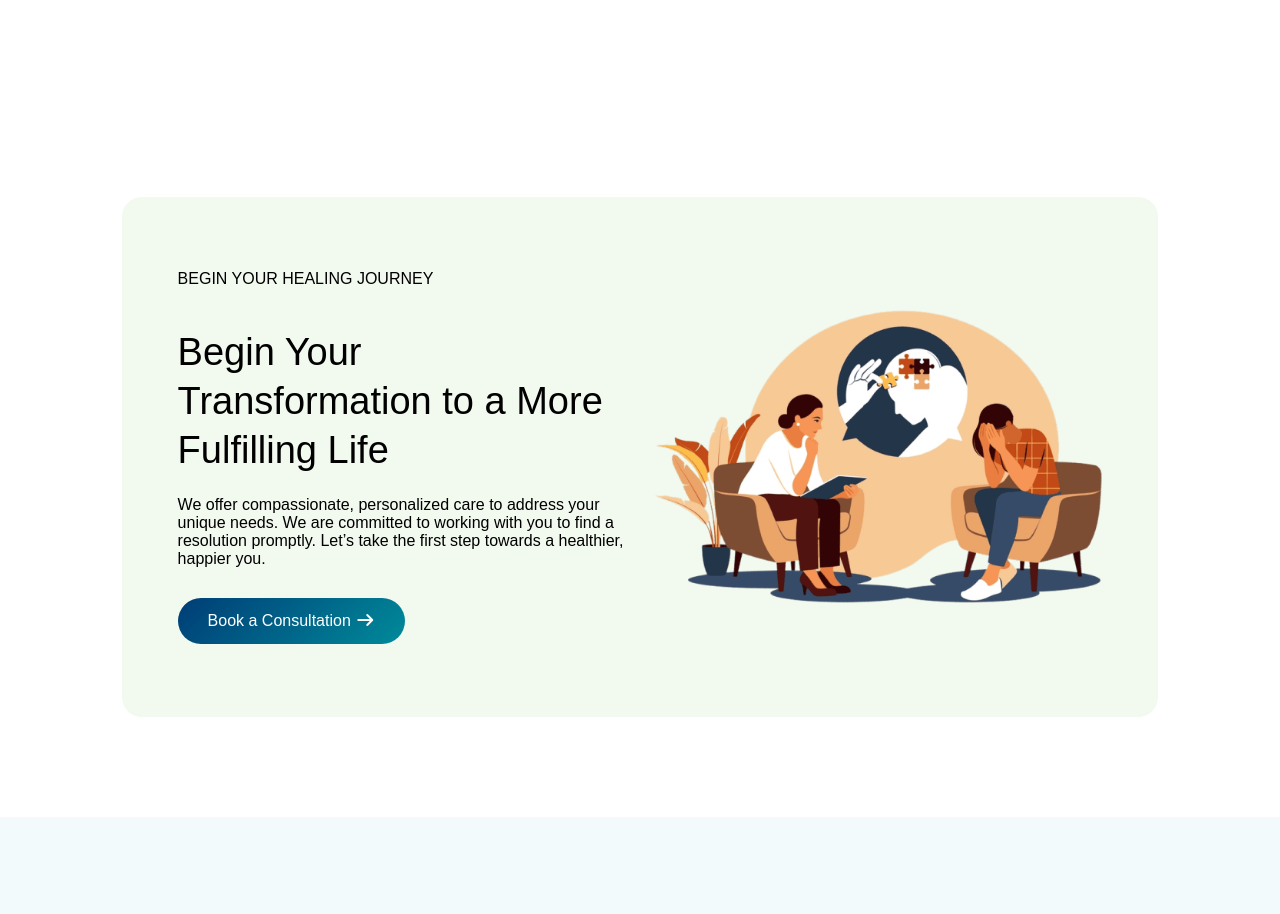
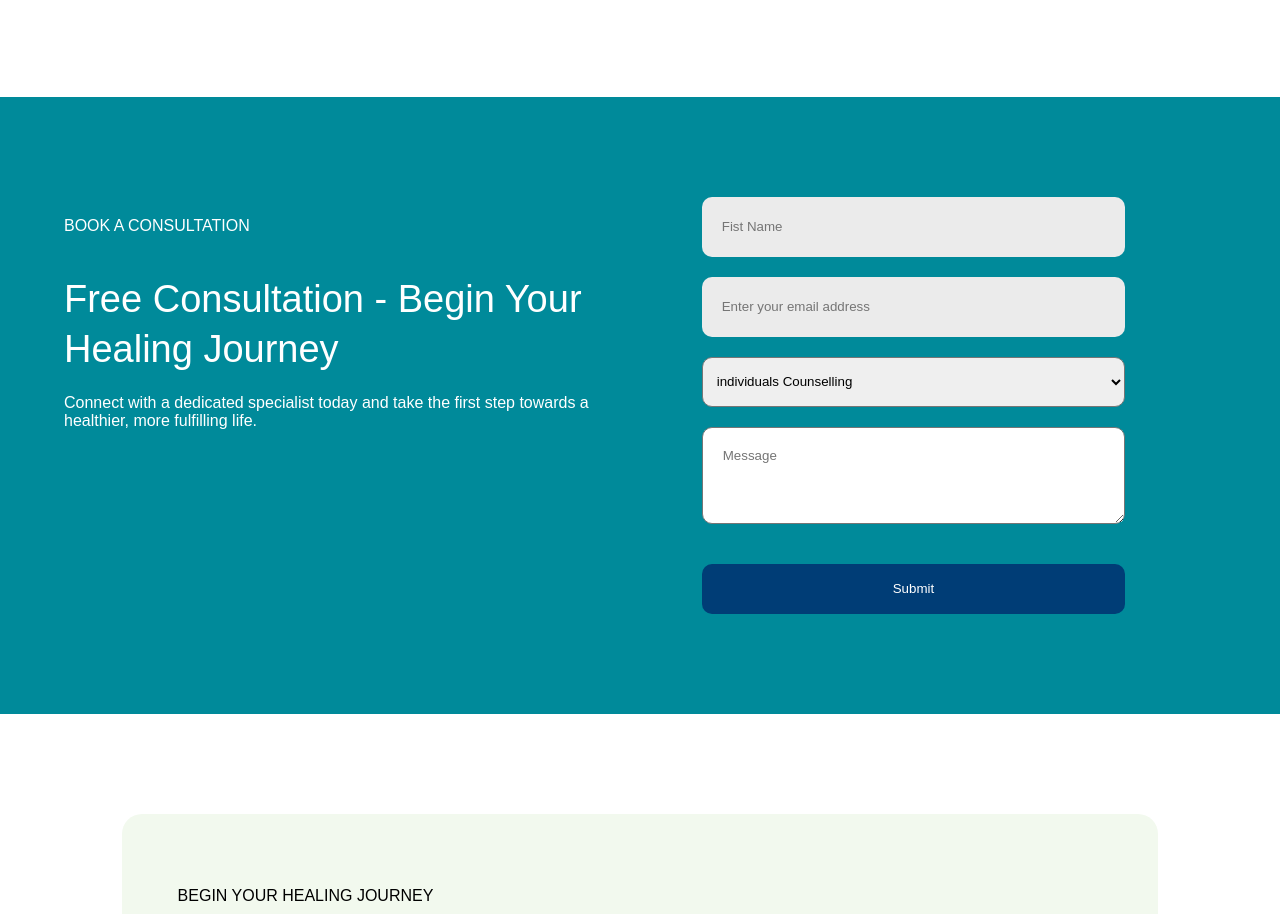
Before and after one commit to Agbakay/advancecare, a plain HTML site: page index.html in a window 1280 px wide. Shown: the part 2827-3741 px from the top of the page. Drawn offline with Linux system fonts and the light colour scheme.

Commit message:
add contact section

```diff
--- a/index.html
+++ b/index.html
@@ -239,6 +239,48 @@
       </section>
       <!--  -->
 
+      <section class="contact">
+        <div class="contact-wrapper">
+          <div class="container">
+            <div class="cont-row">
+              <div class="cont-l">
+                <h4>Book a Consultation</h4>
+                <h2>Free Consultation - Begin Your Healing Journey</h2>
+                <p>
+                  Connect with a dedicated specialist today and take the first
+                  step towards a healthier, more fulfilling life.
+                </p>
+              </div>
+              <div class="cont-r">
+                <div class="form form-box">
+                  <input type="text" placeholder="Fist Name" required />
+                  <input
+                    type="email"
+                    placeholder="Enter your email address"
+                    required
+                  />
+                  <select name="" id="" placeholder="Select option">
+                    <option value="">individuals Counselling</option>
+                    <option value="">Family Therapy</option>
+                    <option value="">Couple Therapy</option>
+                    <option value="">Group Therapy</option>
+                    <option value="">Child Therapy</option>
+                    <option value="">Trauma Therapy</option>
+                  </select>
+                  <textarea
+                    name="message"
+                    id=""
+                    placeholder="Message"
+                    rows="5"
+                  ></textarea>
+
+                  <button>Submit</button>
+                </div>
+              </div>
+            </div>
+          </div>
+        </div>
+      </section>
       <!--  -->
 
       <section>
--- a/style.css
+++ b/style.css
@@ -483,6 +483,12 @@ button {
   background: var(--color-heading);
   border-radius: 10px;
   color: var(--color-white);
+  cursor: pointer;
+  transition: all 0.5s linear;
+}
+
+button:hover {
+  background: var(--color-cyan);
 }
 
 .links {
@@ -901,3 +907,60 @@ h2 {
     gap: 20px;
   }
 }
+
+/*  */
+
+.contact {
+  padding: 100px 0;
+  background: #008a9a;
+}
+
+.cont-row {
+  display: flex;
+  align-items: baseline;
+  justify-content: space-between;
+  gap: 20px;
+}
+
+.cont-r {
+  width: 80%;
+}
+
+.cont-l {
+  color: var(--color-white);
+}
+
+.form-box {
+  display: flex;
+  gap: 20px;
+  flex-direction: column;
+  width: 70%;
+  margin: 0 auto;
+}
+
+textarea {
+  height: auto;
+  padding-left: 20px;
+  border-radius: 10px;
+  padding-top: 20px;
+}
+
+select {
+  height: 50px;
+  border-radius: 10px;
+  padding: 0 10px;
+}
+
+@media (max-width: 900px) {
+  .cont-r {
+    width: 100%;
+  }
+
+  .cont-row {
+    flex-direction: column;
+  }
+
+  .form-box {
+    width: 100%;
+  }
+}
```
